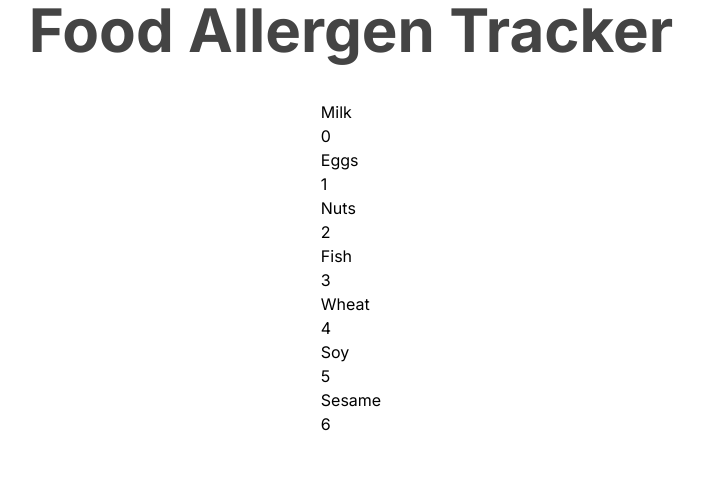
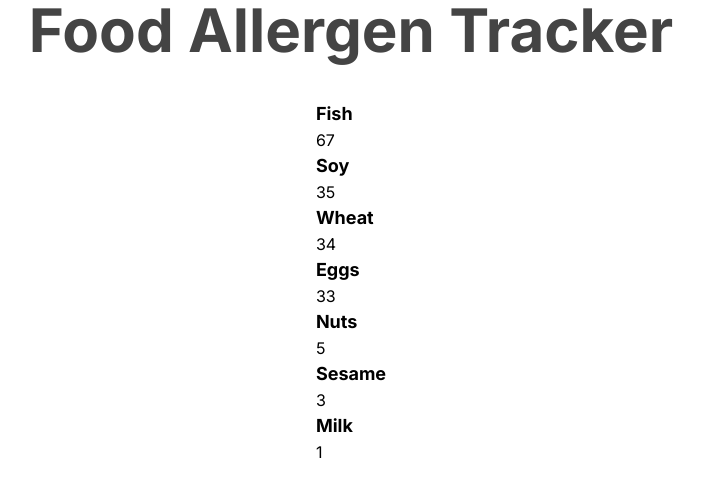
Before and after one commit to IlanaB/food-allergen-tracker, a Next.js app in the folder web/: page / in a window 1280 px wide. Shown: the top 496 px of the page, without its empty margins (289-993 px from the left). Built offline with nearby package versions, Linux system fonts and the light colour scheme.

Commit message:
address comments
fix sort bug

```diff
--- a/web/app/components/allergen.js
+++ b/web/app/components/allergen.js
@@ -4,8 +4,8 @@ export default function Allergen({props, children}) {
   const {name, time} = props;
   return (
     <div>
-      <h1>{name}</h1>
-      <h2>{time}</h2>
+      <p className='font-bold text-lg'>{name}</p>
+      <p>{time}</p>
     </div>
   )
 }
--- a/web/app/page.js
+++ b/web/app/page.js
@@ -1,46 +1,40 @@
 'use client'
-import { useEffect, useState } from 'react';
+import { useEffect, useState, useLayoutEffect } from 'react';
 import Allergen from './components/allergen'
 
 let allergenNames = [
-  'Milk',
-  'Eggs',
-  'Nuts',
-  'Fish',
-  'Wheat',
-  'Soy',
-  'Sesame'
+  {name: 'Milk', time: 1},
+  {name: 'Eggs', time: 33},
+  {name: 'Nuts', time: 5},
+  {name: 'Fish', time: 67},
+  {name: 'Wheat', time: 34},
+  {name: 'Soy', time: 35},
+  {name: 'Sesame', time: 3},
 ]
 
 export default function Home() {
-  const [allergens, setAllergens] = useState(allergenNames.map(allergenTimeMapCallback));
-
-  function allergenTimeMapCallback(name, ind) {
-    return {name, time: ind}
-  }
-
-  useEffect(() => {
-    setAllergens(a => a.sort(allergenTimeSortCallback))
-  }, []);
-
-  function allergenTimeSortCallback(a, b) {
-    if(a.time > b.time) {
-      return 1
-    }
-    if(a.time < b.time) {
-      return -1
-    }
-    return 0
-  }
+  const [allergens, setAllergens] = useState(allergenNames.sort(allergenTimeSortCallback));
 
   return (
     <main>
       <div className="flex flex-col items-center w-[100vw] h-[100vh]">
         <h1 className=" text-6xl animate-pulse font-bold pb-10">Food Allergen Tracker</h1>
-        <div>
-          {allergens.map(allergen => <Allergen key={allergen.name} props={{name: allergen.name, time: allergen.time}}/>)}
-        </div>
+        <ul>
+          {allergens.map(({name, time}) => {
+            return (
+            <li key={name}>
+
+              <Allergen
+                props={ {name, time} }/>
+
+            </li>
+          )})}
+        </ul>
       </div>
     </main>
   )
 }
+
+function allergenTimeSortCallback(a, b) {
+  return b.time - a.time
+}
```
